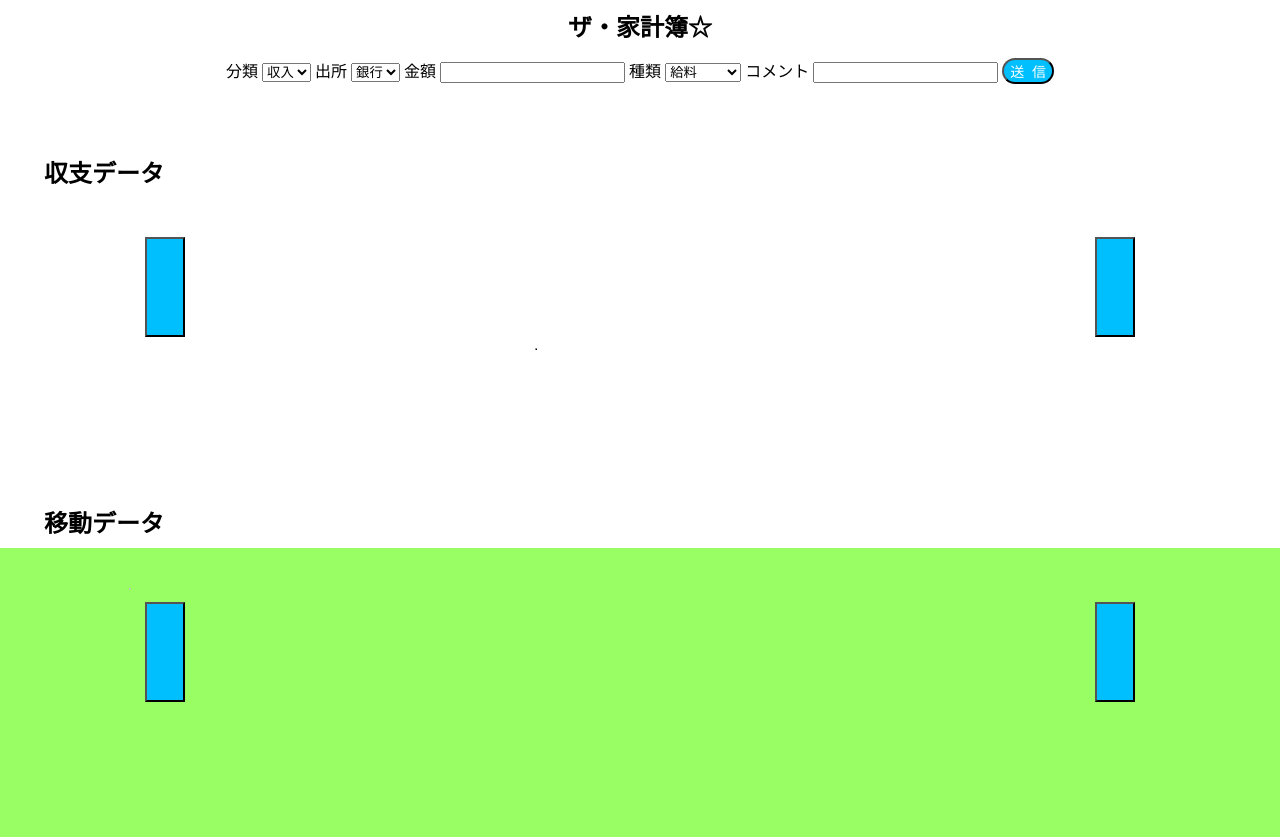
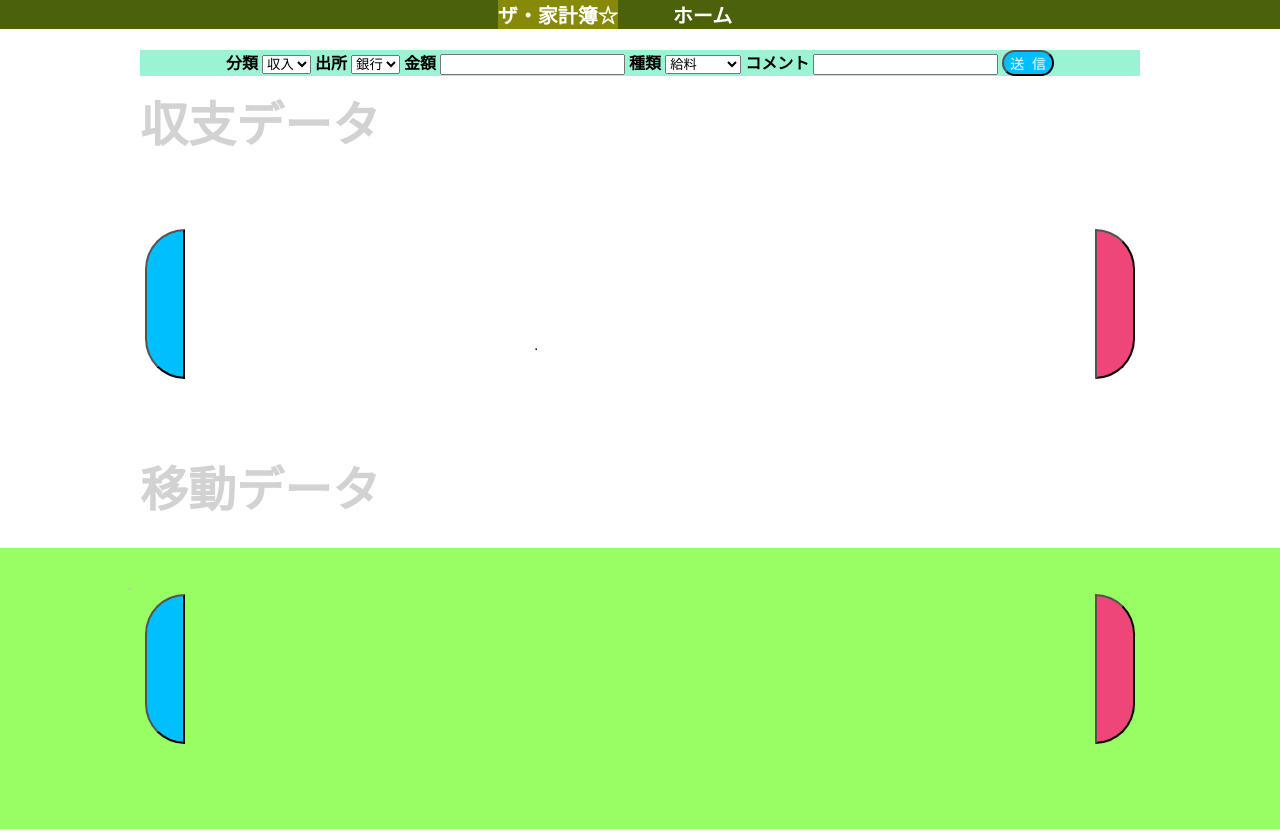
Before and after one commit to uragou/kakeibo, a plain HTML site: page index.html in a window 1280 px wide. Drawn offline with Linux system fonts and the light colour scheme; no server answers.

Commit message:
cssの沼を泳ぐ

```diff
--- a/index.html
+++ b/index.html
@@ -9,7 +9,12 @@
     </head>
     <body onload="init()">
         <!--自分自身に送る？-->
-        <h2>ザ・家計簿☆</h2>
+        <header>
+            <ul>
+                <li id="daimei">ザ・家計簿☆</li>
+                <li><a rel="index" href=".">ホーム</a></li>
+            </ul>
+        </header>
         <form id = "sqlsend" name="sqlsend" method="post" action=".">
                 分類
                 <select name="bunrui" id="bunrui">
@@ -28,21 +33,23 @@
                 <input name = "text" type="text">
                 <input id="okuru" type="submit" value="送  信">
         </form>
-        <table id ="nowdata">
-        </table>
-        <h5 id = "syusi">収支データ</h5>
+        <div id = "nowcel">
+            <table id ="nowdata">
+            </table>
+        </div>
         <div class="tableset">
+            <h5 id = "syusi">収支データ</h5>
             <table id ="zougendata">
             </table>
-            <input id = "zougenup" type = "button"  name = "zougenup">
-            <input id = "zougenback" type = "button" name = "zougenback">
+            <input class = "ajaxlbtn"  id = "zougenup" type = "button"  name = "zougenup">
+            <input class = "ajaxrbtn" id = "zougenback" type = "button" name = "zougenback">
         </div>
-        <h5 id = "ido">移動データ</h5>
         <div class="tableset">
+            <h5 id = "ido">移動データ</h5>
             <table id ="idoudata">
             </table>
-            <input id = "idouup" type = "button" name = "idouup">
-            <input id = "idouback" type = "button" name = "idouback">
+            <input class = "ajaxlbtn" id = "idouup" type = "button" name = "idouup">
+            <input class = "ajaxrbtn" id = "idouback" type = "button" name = "idouback">
         </div>
         <script src="./sub/index.js"></script>
         <script src="./sub/async.js"></script>
--- a/sub/async.js
+++ b/sub/async.js
@@ -75,10 +75,10 @@ function SQLfunc(JsonData){
     let zaicel = ["保管場所","金額"];
     let zoucel = ["ID","分類","場所","金額","種類","コメント","日付"];
     let zouop = ["tableOther","tableOther","tableOther",
-                    "tablekane","tableHow","","tabelDate"];
+                    "tablekane","tableHow","","tableDate"];
     let idoucel = ["ID","移動元","移動先","金額","コメント","日付"];
     let idouop = ["tableOther","tableOther","tableOther",
-                    "tablekane","","tabelDate"];
+                    "tablekane","","tableDate"];
 
 
     for(let lop=0;lop<zaicel.length;lop++){
--- a/sub/index.css
+++ b/sub/index.css
@@ -1,26 +1,54 @@
-html{
-}
-
 body{
     background-image: url("back.png");
     text-align: center;
 }
 
-h2{
-    background-color:white;
-    margin: 5px auto;
-    width: 80%;
+a{
+    margin: auto 50px;
+}
+
+a:-webkit-any-link{
+    color: white;
+    text-decoration: none;
+}
+
+header{
+    position: fixed;
+    font-size: 20px;
+    font-weight:700;
+    color: white;
+    width: 100%;
+    top: 0px;
+    right: 0px;
+    margin: 0px;
+    padding: 0px;
+    background-color:#4B610B;
+}
+
+ul{
+    list-style-type: none;
+    margin: 0px;
+    padding: 0px;
+}
+li{
+    display: inline-block;
 }
 
 h5{
     position: absolute;
-    font-size: 1.5rem;
-    width: 15vw;
+    font-size: 3rem;
+    text-align: initial;
+    color: gray;
+    width: 30vw;
+    z-index: 2;
+    bottom: 220px;
+    opacity: 0.35;
 }
 
 table{
     margin: 10px;
     border-collapse: collapse;
+    z-index: 1;
 }
 
 th{
@@ -34,6 +62,7 @@ td{
     padding: 2px 5px;
     border-style: groove;
 }
+
 
 .kane{
     text-align: right;
@@ -70,16 +99,49 @@ td{
     background-color: #93C6F6;
 }
 
+
+.ajaxlbtn{
+    position: absolute;
+    width: 40px;
+    height: 150px;
+    background-color: #00BFFF;
+    color: white;
+    cursor: pointer;
+    border-top-left-radius: 40px;
+    border-bottom-left-radius: 40px;
+    margin: auto;
+    outline: none;
+}
+.ajaxrbtn{
+    position: absolute;
+    width: 40px;
+    height: 150px;
+    background-color: rgb(238, 70, 121);
+    color: white;
+    cursor: pointer;
+    border-top-right-radius: 40px;
+    border-bottom-right-radius: 40px;
+    margin: auto;
+    outline: none;
+}
+
+#daimei{
+    background-color:#868A08;
+    padding: auto 115px;
+}
+
 #zougendata{
     position: relative;
     table-layout: fixed;
     margin: 15px auto;
     width: 900px;
+
 }
 
 #idoudata{
     background-color: #9AF3D2;
     position: relative;
+    table-layout: fixed;
     margin: 15px auto;
     width: 900px;
 }
@@ -90,58 +152,44 @@ td{
     border-radius: 20px;
     font-size: 14px;
     cursor: pointer;
+    outline: none;
 }
 
 #sqlsend{
-    margin: 15px auto;
+    position: relative;
+    margin: 50px auto 15px;
+    font-weight:700;
+    width: 1000px;
+    background-color: #9AF3D2;
 }
 
 #nowdata{
     width: 500px;
+    margin: auto;
+}
+
+#nowcel{
+    position: relative;
+    width: 1000px;
     margin: 15px auto;
-
 }
 
 #idouup{
-    position: absolute;
-    width: 40px;
-    height: 100px;
     top:35%;
     left:5px;
-    background-color: #00BFFF;
-    color: white;
-    cursor: pointer;
 }
 
 #idouback{
-    position: absolute;
-    width: 40px;
-    height: 100px;
     top:35%;
     right:5px;
-    background-color: #00BFFF;
-    color: white;
-    cursor: pointer;
 }
 
 #zougenup{
-    position: absolute;
-    width: 40px;
-    height: 100px;
     top:35%;
     left:5px;
-    background-color: #00BFFF;
-    color: white;
-    cursor: pointer;
 }
 
 #zougenback{
-     position: absolute;
-    width: 40px;
-    height: 100px;
     top:35%;
     right:5px;
-    background-color: #00BFFF;
-    color: white;
-    cursor: pointer;
 }
```
